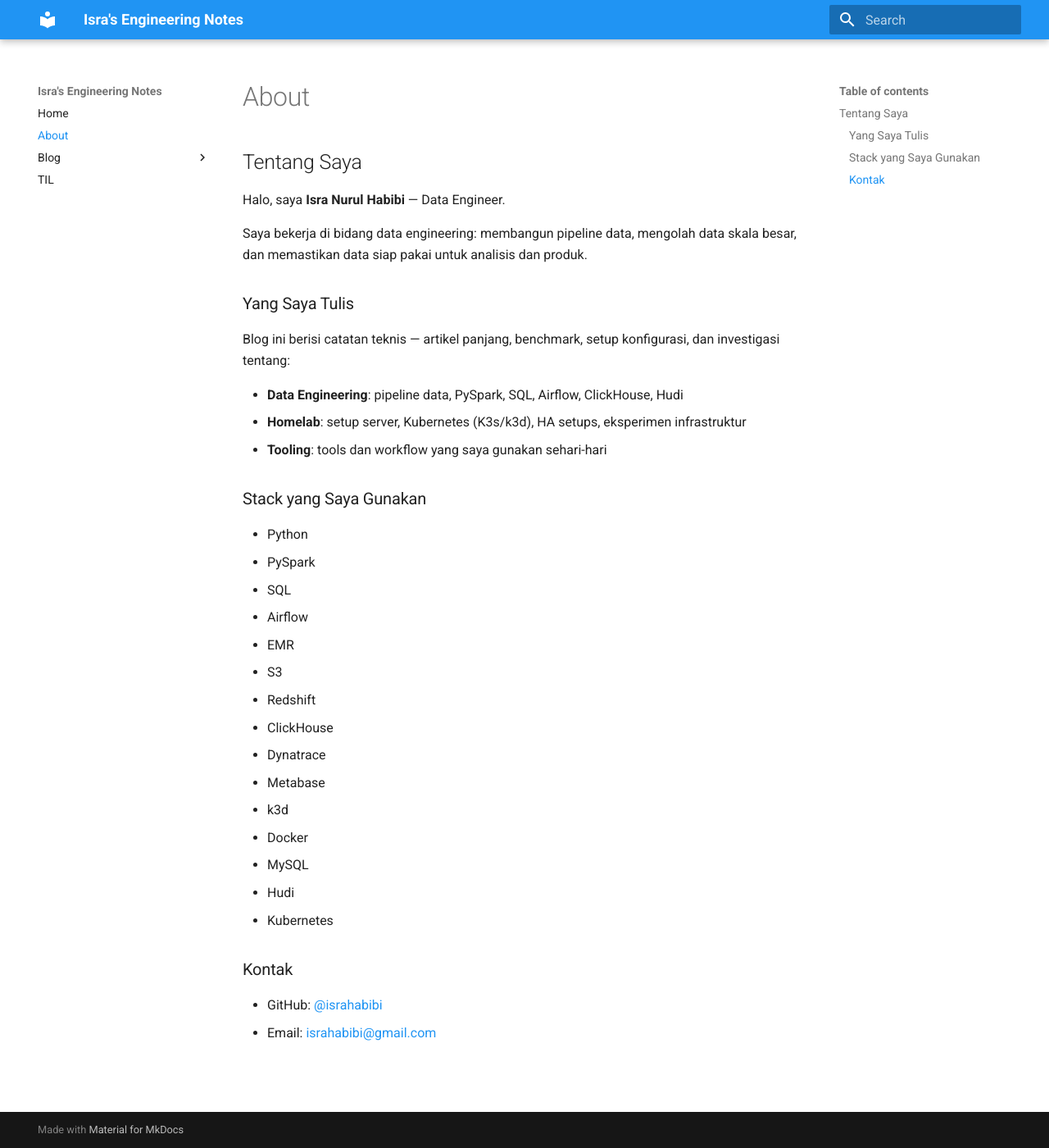
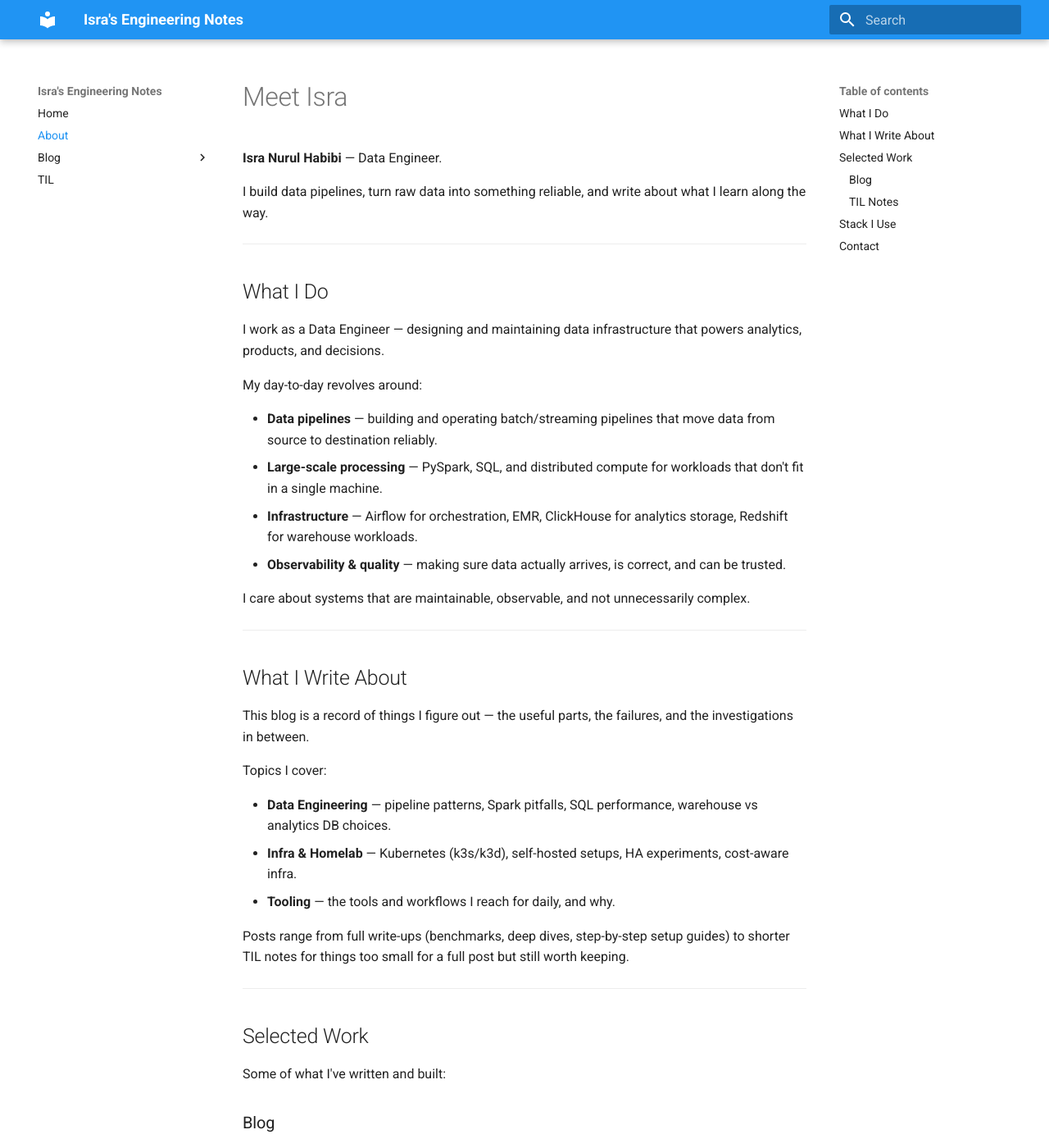
Before and after one commit to israhabibi/israhabibi.github.io, an MkDocs documentation site: the page built from docs/about.md, in a window 1280 px wide and 1400 px high. Shown: the whole window at 82% size. Built offline with MkDocs 1.6.1 and Material for MkDocs 9.7.7, drawn with Linux system fonts in a browser that asks for light colours; some of the changed text lies outside the part shown.

Commit message:
docs(about): rewrite About page, professional style from Evolving Web
- Nambah 'Meet Isra' hero section
- What I Do: focus areas (pipelines, processing, infra, observability)
- What I Write About: blog topics breakdown
- Selected Work: list blog posts + TIL notes yang ada
- Stack I Use: tabel tools
- Contact: GitHub + email
- Skip foto (lo belum punya)

```diff
--- a/docs/about.md
+++ b/docs/about.md
@@ -2,39 +2,89 @@
 title: About
 ---
 
-## Tentang Saya
+# Meet Isra
 
-Halo, saya **Isra Nurul Habibi** — Data Engineer.
+**Isra Nurul Habibi** — Data Engineer.
 
-Saya bekerja di bidang data engineering: membangun pipeline data, mengolah data skala besar, dan memastikan data siap pakai untuk analisis dan produk.
+I build data pipelines, turn raw data into something reliable, and write about what I learn along the way.
 
-### Yang Saya Tulis
+---
 
-Blog ini berisi catatan teknis — artikel panjang, benchmark, setup konfigurasi, dan investigasi tentang:
+## What I Do
 
-- **Data Engineering**: pipeline data, PySpark, SQL, Airflow, ClickHouse, Hudi
-- **Homelab**: setup server, Kubernetes (K3s/k3d), HA setups, eksperimen infrastruktur
-- **Tooling**: tools dan workflow yang saya gunakan sehari-hari
+I work as a Data Engineer — designing and maintaining data infrastructure that powers analytics, products, and decisions.
 
-### Stack yang Saya Gunakan
+My day-to-day revolves around:
 
-- Python
-- PySpark
-- SQL
-- Airflow
-- EMR
-- S3
-- Redshift
-- ClickHouse
-- Dynatrace
-- Metabase
-- k3d
-- Docker
-- MySQL
-- Hudi
-- Kubernetes
+- **Data pipelines** — building and operating batch/streaming pipelines that move data from source to destination reliably.
+- **Large-scale processing** — PySpark, SQL, and distributed compute for workloads that don't fit in a single machine.
+- **Infrastructure** — Airflow for orchestration, EMR, ClickHouse for analytics storage, Redshift for warehouse workloads.
+- **Observability & quality** — making sure data actually arrives, is correct, and can be trusted.
 
-### Kontak
+I care about systems that are maintainable, observable, and not unnecessarily complex.
 
-- GitHub: [@israhabibi](https://github.com/israhabibi)
-- Email: [israhabibi@gmail.com](mailto:israhabibi@gmail.com)
+---
+
+## What I Write About
+
+This blog is a record of things I figure out — the useful parts, the failures, and the investigations in between.
+
+Topics I cover:
+
+- **Data Engineering** — pipeline patterns, Spark pitfalls, SQL performance, warehouse vs analytics DB choices.
+- **Infra & Homelab** — Kubernetes (k3s/k3d), self-hosted setups, HA experiments, cost-aware infra.
+- **Tooling** — the tools and workflows I reach for daily, and why.
+
+Posts range from full write-ups (benchmarks, deep dives, step-by-step setup guides) to shorter TIL notes for things too small for a full post but still worth keeping.
+
+---
+
+## Selected Work
+
+Some of what I've written and built:
+
+### Blog
+
+- **ClickHouse: Docker vs Kubernetes (k3d) — Benchmark** — head-to-head OLAP performance on the same dataset, Docker vs k3d.
+- **PySpark + Hudi + MinIO Local Development Setup** — EMR-compatible local dev environment with Docker, no real EMR cluster needed.
+- **K3s on GCP: Free-Tier Single Node to 3-Node Cluster** — going from one node to a 3-node cluster on GCP free tier.
+- **2-Laptop HA Homelab — Auto-Failover with Cloudflare + Syncthing** — high-availability setup across two old laptops.
+- **Wake-on-LAN on an Ubuntu Laptop Server** — waking a laptop-server remotely.
+- **Setting Up an Old Ubuntu Desktop as a Home Server** — turning retired hardware into something useful.
+- **Supervisor Manager — One-Command Python App Deployment** — simple deployment tooling for Python services.
+- **How I Use Claude as a Data Engineer** — how I use AI in my daily data engineering workflow.
+
+### TIL Notes
+
+Short notes worth remembering:
+
+- ClickHouse empty password disables network access.
+- k3d nginx routes to container port, not NodePort.
+- MySQL: wrapping a column in a function breaks index usage.
+- MySQL CASCADE + SET NULL on the same row — second constraint is moot.
+- Airflow DAG version churn — sort your config dict.
+
+---
+
+## Stack I Use
+
+Things I reach for regularly:
+
+| Area | Tools |
+|------|-------|
+| Processing | Python, PySpark, SQL |
+| Orchestration | Airflow 3, EMR on EKS |
+| Storage | S3, Redshift, ClickHouse, MySQL 8, Hudi |
+| Infra | k3d, Docker, Kubernetes |
+| Observability | Dynatrace, Metabase |
+
+---
+
+## Contact
+
+If you want to get in touch:
+
+- **GitHub**: [@israhabibi](https://github.com/israhabibi)
+- **Email**: [israhabibi@gmail.com](mailto:israhabibi@gmail.com)
+
+Built with [MkDocs](https://www.mkdocs.org/) and [Material for MkDocs](https://squidfunk.github.io/mkdocs-material/).
```
